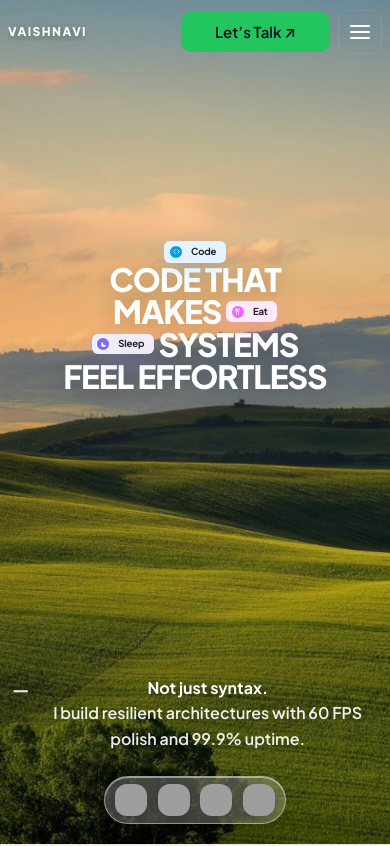
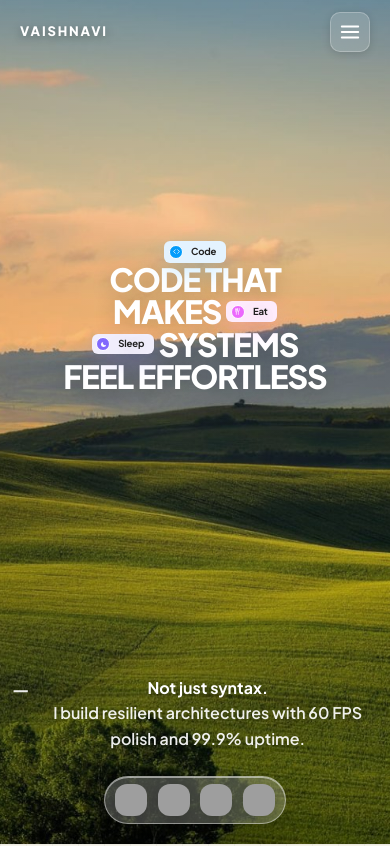
Before and after one commit to vaishnavikhairnar3018/Portfolio-, a React (Vite) app: page / in a window 390 px wide. Shown: the top 846 px of the page. Built offline with nearby package versions, Linux system fonts and the light colour scheme; grey boxes are pictures that could not be loaded; a web font is replaced by a local one.

Commit message:
Fix mobile header spacing: hide Let's Talk button on mobile and set equal left/right margins for logo and hamburger

```diff
--- a/src/components/layout/Header.css
+++ b/src/components/layout/Header.css
@@ -185,23 +185,27 @@
   display: none;
   align-items: center;
   justify-content: center;
-  width: 44px;
-  height: 44px;
+  width: 40px;
+  height: 40px;
   border-radius: var(--radius-md);
-  color: var(--color-foreground);
-  background: transparent;
-  border: 1px solid var(--color-border);
+  color: #ffffff;
+  background: rgba(255, 255, 255, 0.14);
+  backdrop-filter: blur(12px);
+  -webkit-backdrop-filter: blur(12px);
+  border: 1px solid rgba(255, 255, 255, 0.25);
+  box-shadow: 0 2px 8px rgba(0, 0, 0, 0.14);
   transition: all var(--transition-fast);
 }
 
 .mobile-menu-btn:hover {
-  border-color: var(--color-accent);
-  color: var(--color-accent);
+  background: rgba(255, 255, 255, 0.25);
+  border-color: rgba(255, 255, 255, 0.4);
+  color: #ffffff;
 }
 
 .mobile-menu-btn svg {
-  width: 24px;
-  height: 24px;
+  width: 22px;
+  height: 22px;
 }
 
 .mobile-menu {
@@ -261,12 +265,23 @@
 }
 
 @media (max-width: 768px) {
+  :root {
+    --nav-height: 64px;
+  }
+
+  .header {
+    height: 64px;
+    overflow: visible;
+  }
+
   .nav-list {
     display: none;
   }
 
-  .desktop-only {
-    display: none;
+  .desktop-only,
+  .nav-contact-btn,
+  .nav-actions .desktop-only {
+    display: none !important;
   }
 
   .mobile-menu-btn {
@@ -276,11 +291,9 @@
 
   .logo-text {
     display: block;
-    font-size: 0.8125rem;
+    font-size: 0.875rem;
     letter-spacing: 0.16em;
-    overflow: hidden;
-    text-overflow: ellipsis;
-    max-width: 160px;
+    white-space: nowrap;
   }
 
   .logo-surname {
@@ -288,14 +301,22 @@
   }
 
   .header-container {
+    padding: 0 1.25rem !important;
+    gap: 0.5rem;
     overflow: visible;
-    gap: 0.5rem;
   }
 
-  /* Ensure CTA doesn't push hamburger off-screen */
+  .nav {
+    gap: 0;
+  }
+
   .nav-actions {
     flex-shrink: 0;
-    gap: 0.5rem;
+    gap: 0;
+  }
+
+  .mobile-menu {
+    top: 64px;
   }
 }
 
@@ -306,18 +327,11 @@
   }
 
   .header-container {
-    padding: 0 1rem;
-  }
-
-  .logo-mark {
-    width: 32px;
-    height: 32px;
-    font-size: 0.75rem;
+    padding: 0 1.25rem !important;
   }
 
   .logo-text {
-    max-width: 120px;
-    font-size: 0.75rem;
-    letter-spacing: 0.12em;
+    font-size: 0.8125rem;
+    letter-spacing: 0.14em;
   }
 }
--- a/src/components/layout/Header.tsx
+++ b/src/components/layout/Header.tsx
@@ -119,16 +119,18 @@ export function Header() {
               ))}
             </div>
 
+            <div className="desktop-only">
               <Magnetic strength={0.2}>
                 <Button
                   variant="primary"
                   size="sm"
-                className="desktop-only nav-contact-btn"
+                  className="nav-contact-btn"
                   onClick={() => scrollToSection('#contact')}
                 >
                   Let&rsquo;s Talk ↗
                 </Button>
               </Magnetic>
+            </div>
 
             <button
               className="mobile-menu-btn"
--- a/src/styles/responsive.css
+++ b/src/styles/responsive.css
@@ -61,16 +61,19 @@
 
 /* ── TABLET PORTRAIT (max 768px) ── */
 @media (max-width: 768px) {
-  /* Header — ensure hamburger icon isn't clipped */
+  /* Header — equal symmetric margins on left and right */
   .header-container {
-    padding-right: 0.5rem;
+    padding: 0 1.25rem !important;
     gap: 0.5rem;
   }
 
+  .desktop-only,
+  .nav-contact-btn {
+    display: none !important;
+  }
+
   .logo-text {
-    overflow: hidden;
-    text-overflow: ellipsis;
-    max-width: 160px;
+    white-space: nowrap;
   }
 
   /* Hero */
@@ -291,14 +294,12 @@
   }
 
   .header-container {
-    padding: 0 0.75rem;
+    padding: 0 1.25rem !important;
     gap: 0.5rem;
   }
 
   .logo-text {
-    max-width: 140px;
-    overflow: hidden;
-    text-overflow: ellipsis;
+    white-space: nowrap;
   }
 
   .mobile-menu-btn {
@@ -730,11 +731,11 @@
 @media (max-width: 480px) {
   /* Header */
   .header-container {
-    padding: 0 0.5rem;
+    padding: 0 1.25rem !important;
   }
 
   .logo-text {
-    max-width: 120px;
+    white-space: nowrap;
   }
 
   .creatie-hero-title {
```
Lines whose indentation alone changed are shown as unchanged.
